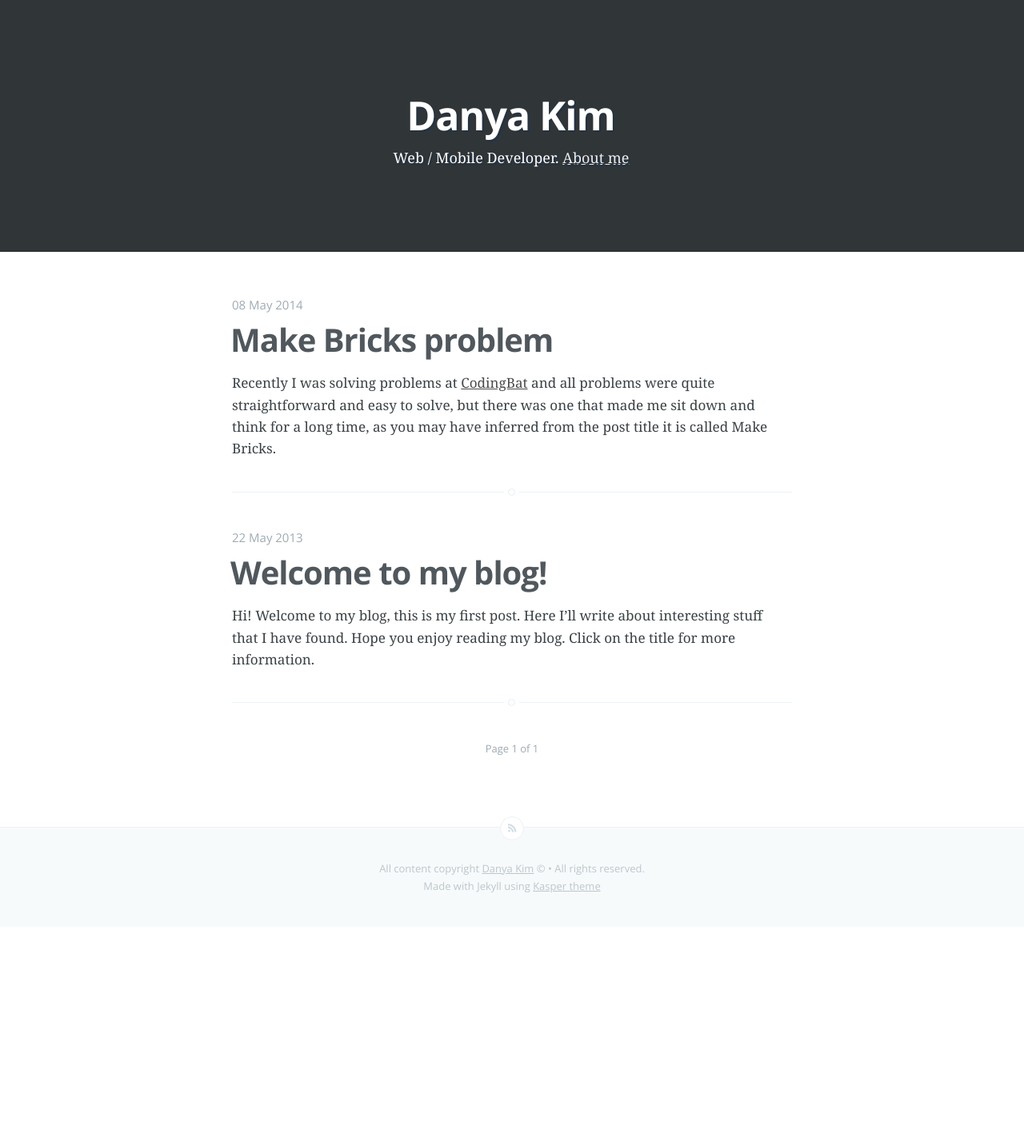
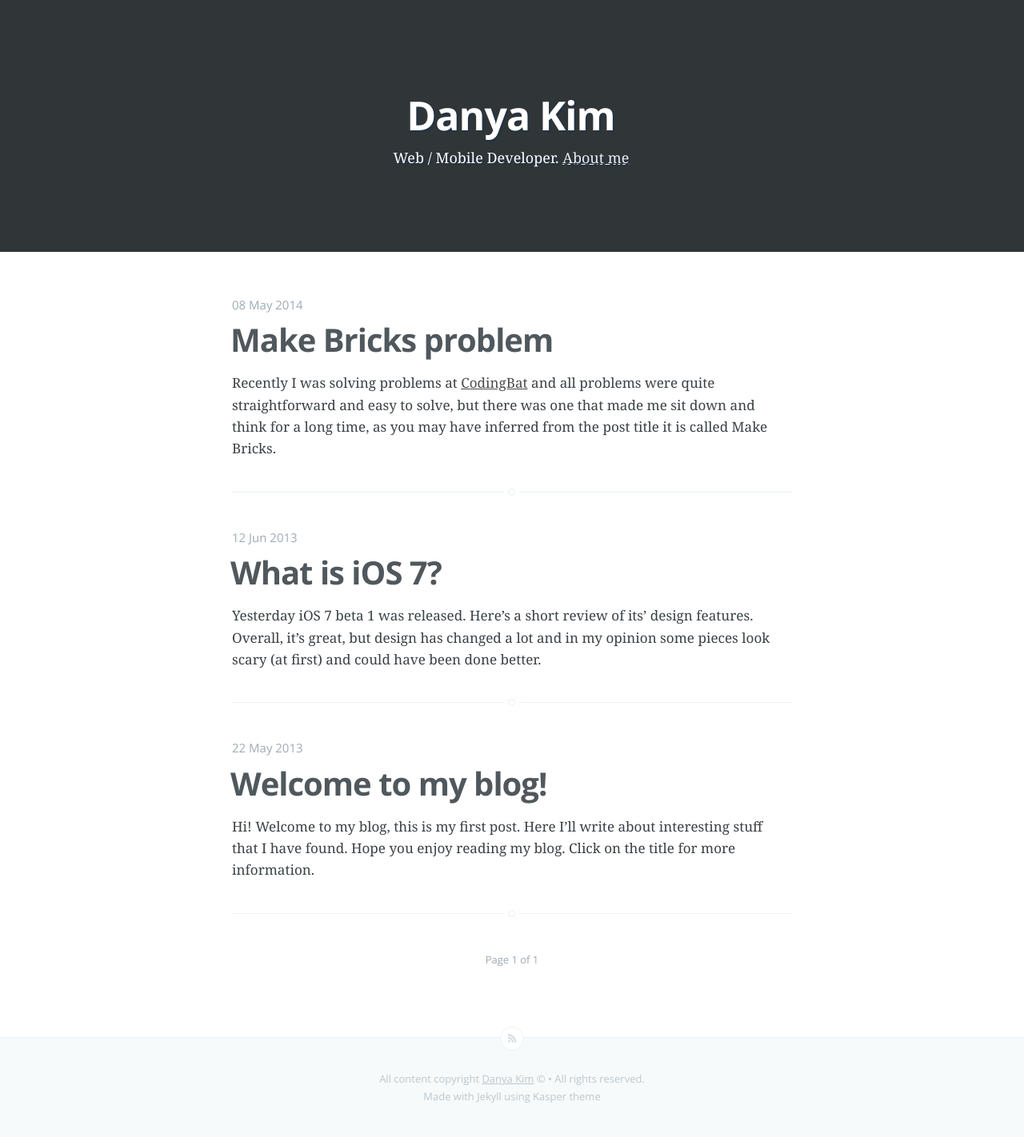
Before and after one commit to dankimio/jekyll-blog, a Jekyll site: the page built from index.html, in a window 1280 px wide. Shown: the whole page at 80% size. Built offline with Jekyll 4.4.1, drawn with Linux system fonts in a browser that asks for light colours; the list of posts is cut into pages by our own code; before the commit the page ends 1159 px from its top, so only the background shows below that.

Commit message:
add ios 7 post

```diff
--- a/_layouts/default.html
+++ b/_layouts/default.html
@@ -25,7 +25,7 @@
     <a class="subscribe icon-feed" href="{{ site.baseurl }}rss.xml"><span class="tooltip">Subscribe!</span></a>
     <div class="inner">
        <section class="copyright">All content copyright <a href="{{ site.baseurl }}">{{ site.name }}</a> &copy; {{date format="YYYY"}} &bull; All rights reserved.</section>
-       <section class="poweredby">Made with Jekyll using <a href="http://github.com/rosario/kasper">Kasper theme</a></section>
+       <section class="poweredby">Made with Jekyll using Kasper theme</section>
     </div>
   </footer>
 
--- /dev/null
+++ b/_posts/2013-6-12-what-is-ios-7.markdown
@@ -0,0 +1,53 @@
+---
+layout: post
+title:  "What is iOS 7?"
+categories: blog
+---
+Yesterday iOS 7 beta 1 was released. Here's a short review of its' design features. Overall, it's great, but design has changed a lot and in my opinion some pieces look scary (at first) and could have been done better.
+
+This is how iOS beta 1 looks like.
+![iOS 7 Home Screen]({{ site.url }}/assets/images/ios-7/ios-7.jpg)
+
+Scary, isn't it?
+Steve Jobs saw iOS 7 and was horrified.
+![Steve Jobs iOS 7]({{ site.url }}/assets/images/ios-7/ios-7-steve.png)
+
+Jobs gives LSD to Jony Ive.
+![]({{ site.url }}/assets/images/ios-7/jobs-lsd.jpg)
+
+Jony Ive redesigns other things:
+One-dollar bill.
+![]({{ site.url }}/assets/images/ios-7/1-dollar.png)
+
+Google
+![]({{ site.url }}/assets/images/ios-7/google.jpg)
+
+Flag of the US
+![]({{ site.url }}/assets/images/ios-7/usa-flag.png)
+
+Apple logo
+![]({{ site.url }}/assets/images/ios-7/apple-logo.png)
+
+Instagram
+![]({{ site.url }}/assets/images/ios-7/instagram.png)
+
+And Breaking Bad...
+![]({{ site.url }}/assets/images/ios-7/ios-7-breaking-bad.png)
+
+Reminds me of:
+![]({{ site.url }}/assets/images/ios-7/gta-waepons.jpg)
+
+What the \*\*\*\* is this?
+![]({{ site.url }}/assets/images/ios-7/control-center.jpg)
+
+But weather app looks great, but we've already seen that in Yahoo Weather.
+![]({{ site.url }}/assets/images/ios-7/ios-weather)
+
+Designer Leo Drapeau tried to fix iOS 7 look.
+![]({{ site.url }}/assets/images/ios-7/redesign-ios-7-screen.jpg)
+
+Really looks great!
+![]({{ site.url }}/assets/images/ios-7/redesign-ios-7-comparison.jpg)
+
+Yeah.
+![]({{ site.url }}/assets/images/ios-7/shit.gif)
--- a/assets/css/main.css
+++ b/assets/css/main.css
@@ -32,3 +32,8 @@ img.profile {
 	height:auto;
   	border-radius: 50px;
 }
+
+.post-content img {
+	max-height: 500px;
+	max-width: 500px;
+}
--- a/assets/css/screen.css
+++ b/assets/css/screen.css
@@ -942,8 +942,3 @@ margin on the iframe, cause it breaks stuff. */
     }
 
 }
-
-/* ==========================================================================
-   End of file. Media queries should be the last thing here. Do not add stuff
-   below this point, or it will probably fuck everything up.
-   ========================================================================== */
```
Also changed, not shown: _layouts/post.html (+1 -7 lines), assets/images/ios-7/iOS-7-Imagined.jpg (deleted), assets/images/ios-7/ios-7-breaking-bad.png (renamed from assets/images/ios-7/Breaking-Bad.png), assets/images/ios-7/redesign-ios-7-comparison.jpg (renamed from assets/images/ios-7/Redesign-iOS7-Comparison-V2.jpg), assets/images/ios-7/redesign-ios-7-screen.jpg (renamed from assets/images/ios-7/Redesign-iOS7-Screen-V2.jpg), 4 other files.
